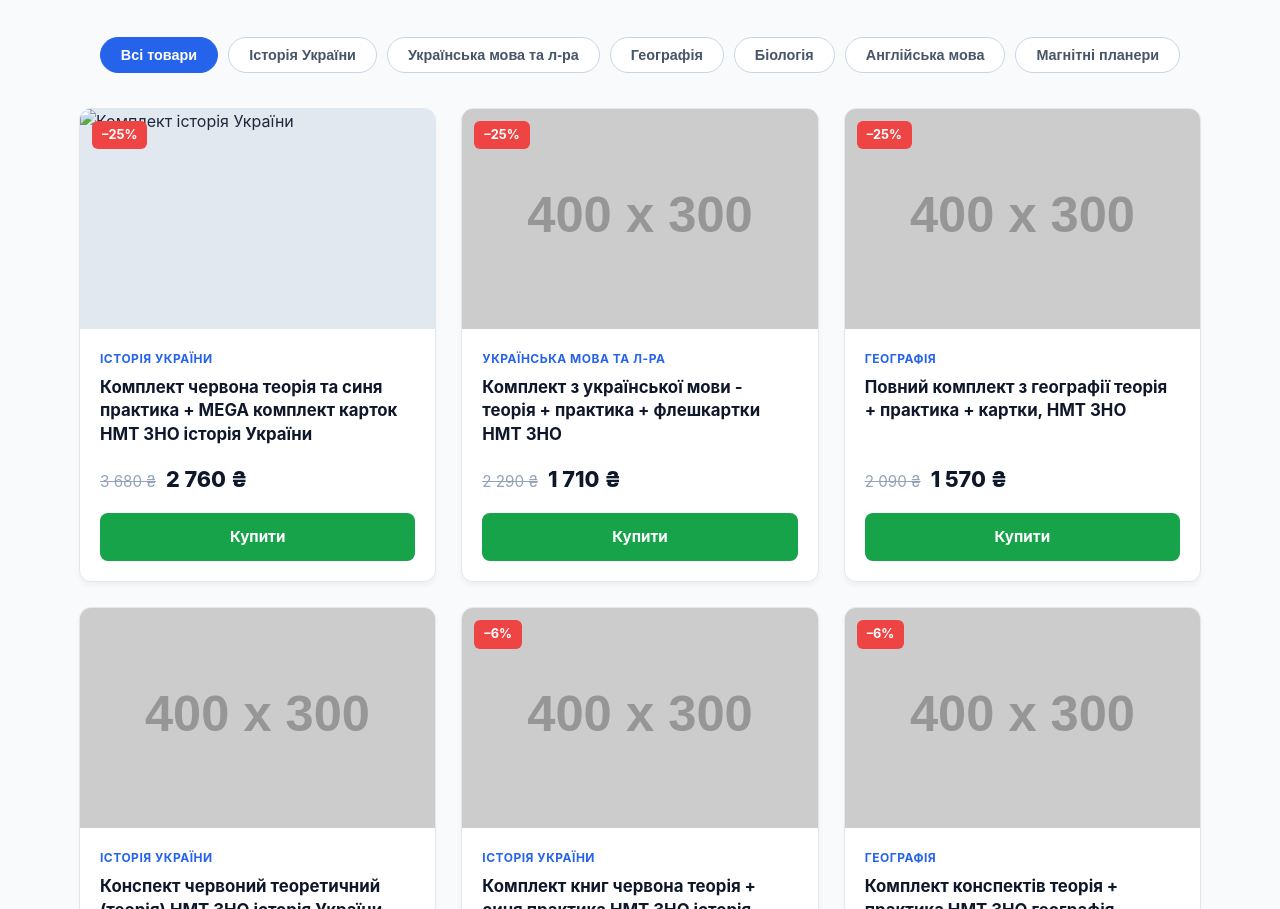
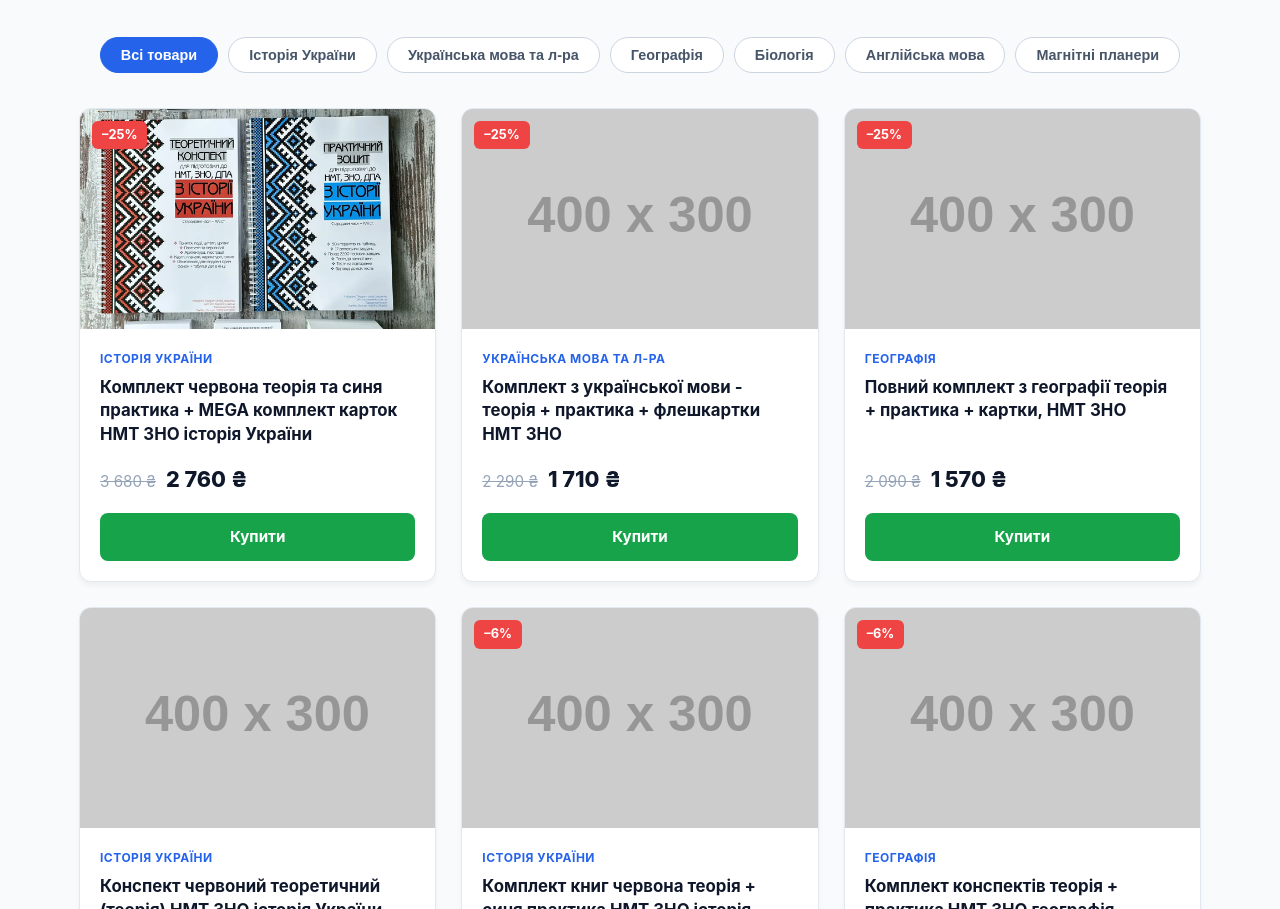
Before and after one commit to Freezerochek/zno-nmt, a plain HTML site: page index.html in a window 1280 px wide. Shown: the part 987-1896 px from the top of the page. Drawn offline with Linux system fonts and the light colour scheme; placeholder pictures from the web are drawn by us.

```diff
--- a/index.html
+++ b/index.html
@@ -489,7 +489,7 @@
         <div class="product-card" data-category="history">
           <div class="card-badge">–25%</div>
           <div class="card-image">
-            <img src="img/1.webp" alt="Комплект історія України">
+            <img src="img/01.webp" alt="Комплект історія України">
           </div>
           <div class="card-content">
             <span class="category-tag">Історія України</span>
```
